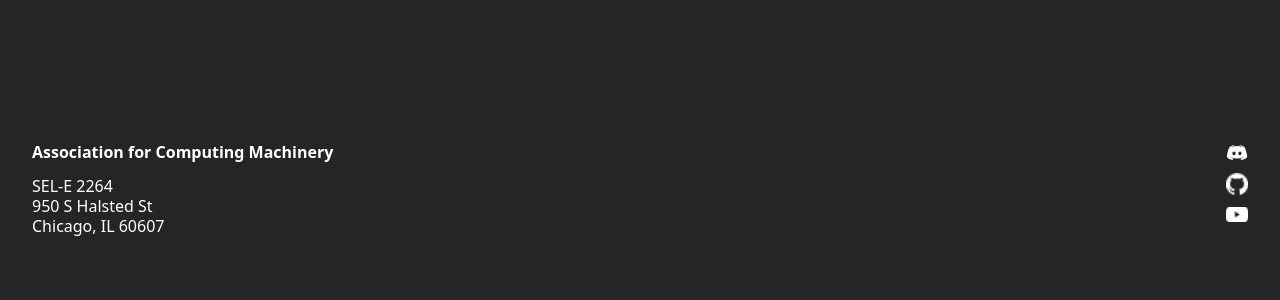
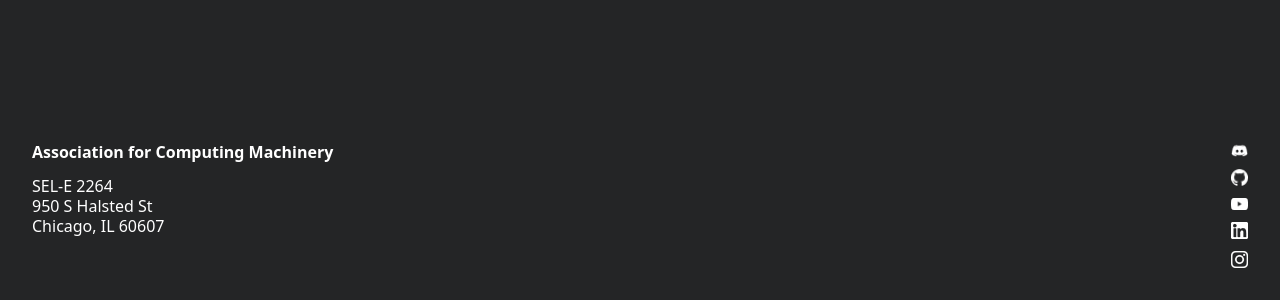
Before and after one commit to acm-uic/marketplace, a Next.js app: page / in a window 1280 px wide. Shown: the part 1492-1792 px from the top of the page. Built offline with nearby package versions, Linux system fonts and the light colour scheme.

Commit message:
added instagram and linkedin to footer

```diff
--- a/app/components/footer.jsx
+++ b/app/components/footer.jsx
@@ -4,6 +4,9 @@
 import discordlogo from "../images/DiscordLogo.png";
 import githublogo from "../images/github.png";
 import youtubelogo from "../images/youtubeLogo.png";
+import linkedinlogo from "../images/linkedin.png";
+import instagramlogo from "../images/instaLogo.png";
+
 
 
 export default function Footer( {isDarkMode}) {
@@ -19,17 +22,27 @@
         <div className="mr-8 ">
           <div>
             <Link href="https://discord.gg/Afy6gf4" target="_blank" >
-              <Image src={discordlogo} alt="DiscordACM" width={22} height={17} />
+              <Image src={discordlogo} alt="DiscordACM" width={17} height={17} />
             </Link>
           </div>
           <div className="mt-3">
             <Link href="https://github.com/acm-uic" target="_blank" >
-              <Image src={githublogo} alt="githubACM" width={22} height={17} />
+              <Image src={githublogo} alt="githubACM" width={17} height={17} />
             </Link>
           </div>
           <div className="mt-3">
             <Link href="https://www.youtube.com/channel/UCZ0uPmRjJrl6XEMU2CtYH5w" target="_blank" >
-              <Image src={youtubelogo} alt="youtubeACM" width={22} height={17} />
+              <Image src={youtubelogo} alt="youtubeACM" width={17} height={17} />
+            </Link>
+          </div>
+          <div className="mt-3">
+            <Link href="https://www.linkedin.com/company/acm-cs-uic/" target="_blank" >
+              <Image src={linkedinlogo} alt="linkedinACM" width={17} height={17} />
+            </Link>
+          </div>
+          <div className="mt-3">
+            <Link href="https://www.instagram.com/acmatuic/" target="_blank" >
+              <Image src={instagramlogo} alt="instaACM" width={17} height={17} />
             </Link>
           </div>
         </div>
```
Also changed, not shown: app/images/instaLogo.png (added), app/images/linkedin.png (added).
